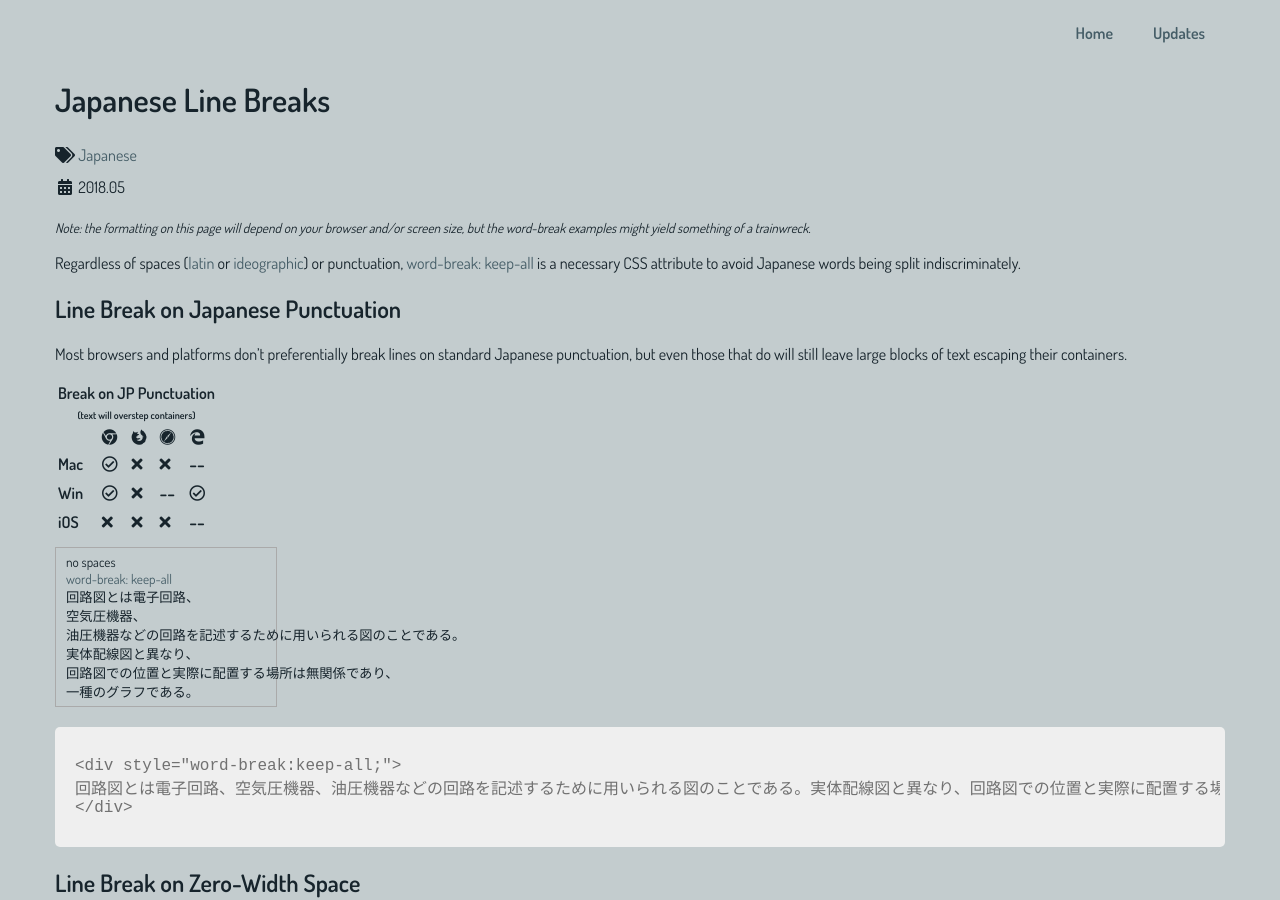
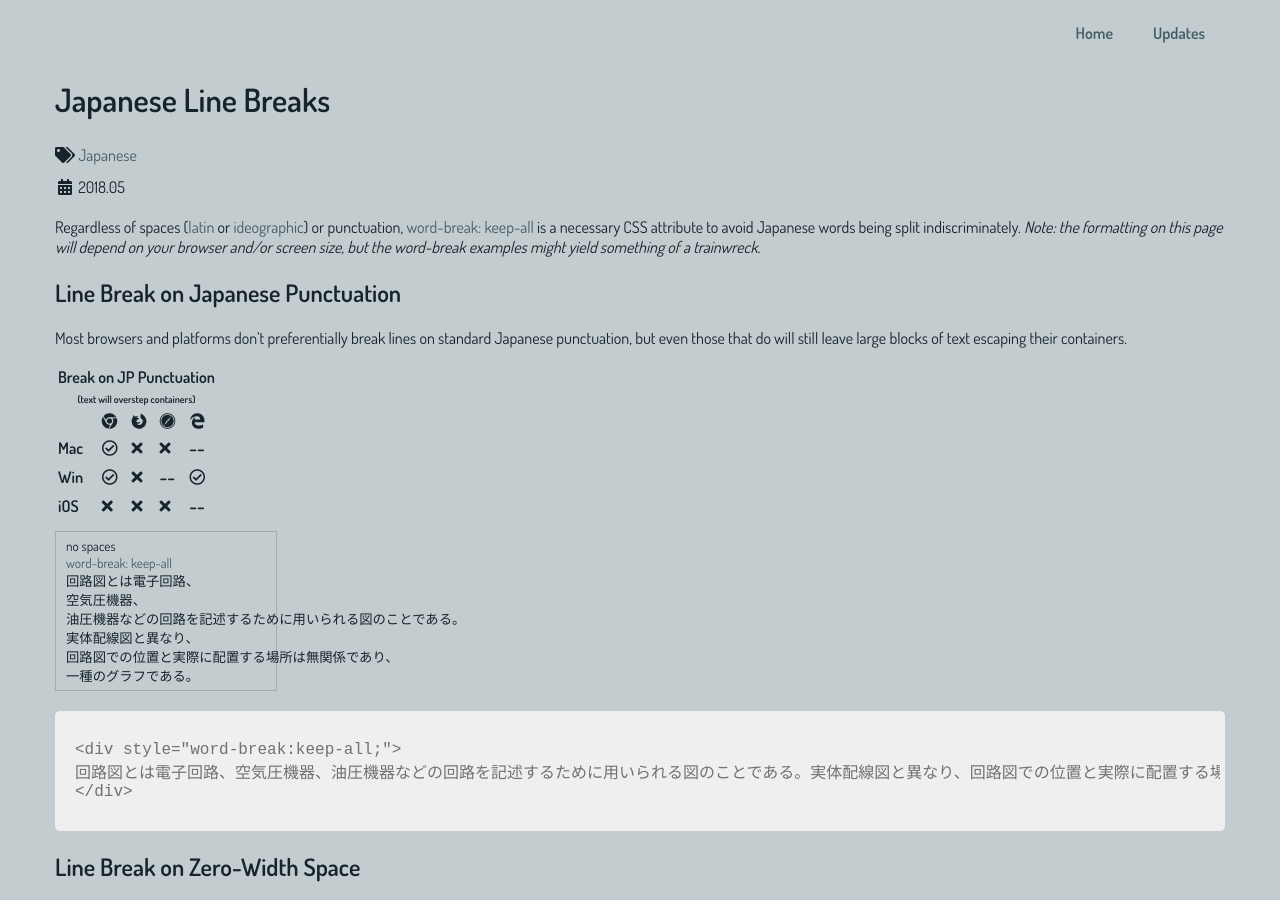
Before and after one commit to kairozu/kairozu.github.io, a Jekyll site: the page built from updates/_posts/2018-05-07-japanese-line-break.md, in a window 1280 px wide and 900 px high. Built offline with Jekyll 4.4.1, drawn with Linux system fonts in a browser that asks for light colours; nearby versions of some CDN libraries.

Commit message:
index paragraph swap

```diff
--- a/updates/_posts/2018-05-07-japanese-line-break.md
+++ b/updates/_posts/2018-05-07-japanese-line-break.md
@@ -4,9 +4,7 @@ title: Japanese Line Breaks
 tags: japanese
 ---
 
-<span class="smaller italics">Note: the formatting on this page will depend on your browser and/or screen size, but the word-break examples might yield something of a trainwreck.</span>
-
-Regardless of spaces ([latin](https://unicode-table.com/en/0020/) or [ideographic](https://unicode-table.com/en/3000/)) or punctuation, [word-break: keep-all](https://www.w3schools.com/cssref/css3_pr_word-break.asp) is a necessary CSS attribute to avoid Japanese words being split indiscriminately.
+Regardless of spaces ([latin](https://unicode-table.com/en/0020/) or [ideographic](https://unicode-table.com/en/3000/)) or punctuation, [word-break: keep-all](https://www.w3schools.com/cssref/css3_pr_word-break.asp) is a necessary CSS attribute to avoid Japanese words being split indiscriminately. <span class="italics">Note: the formatting on this page will depend on your browser and/or screen size, but the word-break examples might yield something of a trainwreck.</span>
 
 ## Line Break on Japanese Punctuation
 Most browsers and platforms don't preferentially break lines on standard Japanese punctuation, but even those that do will still leave large blocks of text escaping their containers.
```
Also changed, not shown: updates/_posts/2018-01-29-nhk-easy-corpus.md (+1 -2 lines).
